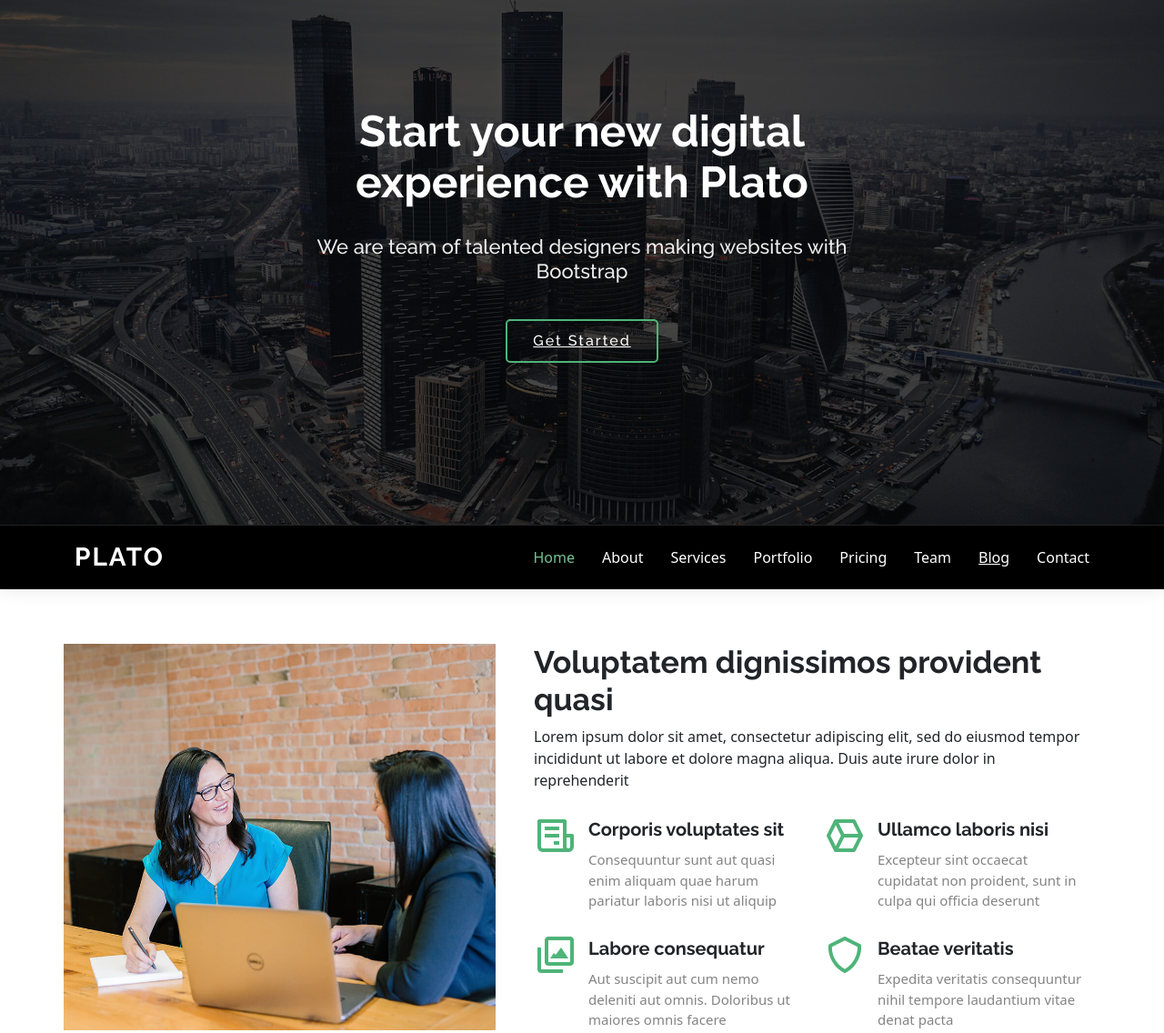
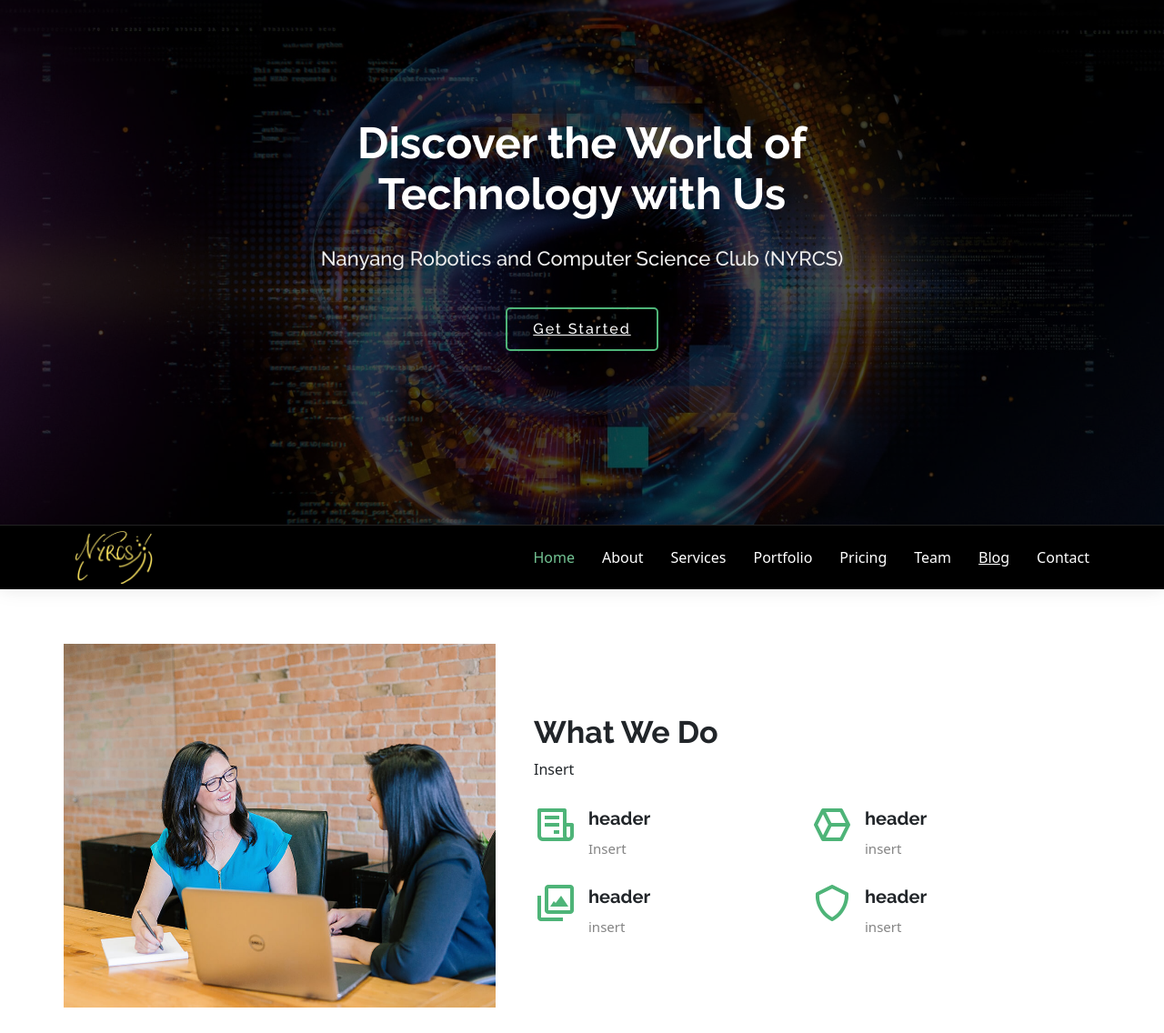
Before and after one commit to nanyangrcs/publicity, a website built with Vite: page index.html in a window 1280 px wide. Shown: the part 62-1198 px from the top of the page at 91% size. Built offline with nearby package versions, Linux system fonts and the light colour scheme.

Commit message:
workable (end of commit for nyrcs, due to rejection by exco)

```diff
--- a/assets/css/style.css
+++ b/assets/css/style.css
@@ -112,7 +112,7 @@ h6 {
 #header .logo img {
   padding: 0;
   margin: 0;
-  max-height: 40px;
+  max-height: 60px;
 }
 
 .scrolled-offset {
@@ -343,7 +343,7 @@ h6 {
 #hero {
   width: 100%;
   height: 80vh;
-  background: url("../img/hero-bg.jpg") top center;
+  background: url("../img/hero-bg.jpeg") top center;
   background-size: cover;
   position: relative;
   border-bottom: 1px solid #222;
--- a/index.html
+++ b/index.html
@@ -36,8 +36,8 @@
     <!-- ======= Hero Section ======= -->
     <section id="hero">
       <div class="hero-container" data-aos="fade-up">
-        <h1>Start your new digital experience with <span>Plato</span></h1>
-        <h2>We are team of talented designers making websites with Bootstrap</h2>
+        <h1>Discover the World of Technology with <span>Us</span></h1>
+        <h2>Nanyang Robotics and Computer Science Club (NYRCS)</h2>
         <a href="#about" class="btn-get-started scrollto">Get Started</a>
       </div>
     </section><!-- End Hero -->
@@ -47,9 +47,9 @@
       <div class="container d-flex align-items-center justify-content-between">
 
         <div class="logo">
-          <h1 class="text-light"><a href="index.html"><span>Plato</span></a></h1>
+          <h1 class="text-light"><a href="index.html"><span></span></a></h1>
           <!-- Uncomment below if you prefer to use an image logo -->
-          <!-- <a href="index.html"><img src="assets/img/logo.png" alt="" class="img-fluid"></a>-->
+          <a href="index.html"><img src="assets/img/logo.png" alt="" class="img-fluid"></a>
         </div>
 
         <nav id="navbar" class="navbar">
@@ -81,30 +81,30 @@
             <div style="background-image: url(assets/img/about.jpg)" data-aos="fade-right" class="image col-xl-5 d-flex align-items-stretch justify-content-center justify-content-lg-start"></div>
             <div class="col-xl-7 pt-4 pt-lg-0 d-flex align-items-stretch">
               <div class="content d-flex flex-column justify-content-center" data-aos="fade-left">
-                <h3>Voluptatem dignissimos provident quasi</h3>
+                <h3>What We Do</h3>
                 <p>
-                  Lorem ipsum dolor sit amet, consectetur adipiscing elit, sed do eiusmod tempor incididunt ut labore et dolore magna aliqua. Duis aute irure dolor in reprehenderit
+                  Insert
                 </p>
                 <div class="row">
                   <div class="col-md-6 icon-box" data-aos="zoom-in" data-aos-delay="100">
                     <i class="bx bx-receipt"></i>
-                    <h4>Corporis voluptates sit</h4>
-                    <p>Consequuntur sunt aut quasi enim aliquam quae harum pariatur laboris nisi ut aliquip</p>
+                    <h4>header</h4>
+                    <p>Insert</p>
                   </div>
                   <div class="col-md-6 icon-box" data-aos="zoom-in" data-aos-delay="200">
                     <i class="bx bx-cube-alt"></i>
-                    <h4>Ullamco laboris nisi</h4>
-                    <p>Excepteur sint occaecat cupidatat non proident, sunt in culpa qui officia deserunt</p>
+                    <h4>header</h4>
+                    <p>insert</p>
                   </div>
                   <div class="col-md-6 icon-box" data-aos="zoom-in" data-aos-delay="300">
                     <i class="bx bx-images"></i>
-                    <h4>Labore consequatur</h4>
-                    <p>Aut suscipit aut cum nemo deleniti aut omnis. Doloribus ut maiores omnis facere</p>
+                    <h4>header</h4>
+                    <p>insert</p>
                   </div>
                   <div class="col-md-6 icon-box" data-aos="zoom-in" data-aos-delay="400">
                     <i class="bx bx-shield"></i>
-                    <h4>Beatae veritatis</h4>
-                    <p>Expedita veritatis consequuntur nihil tempore laudantium vitae denat pacta</p>
+                    <h4>header</h4>
+                    <p>insert</p>
                   </div>
                 </div>
               </div><!-- End .content-->
@@ -784,7 +784,7 @@
           <div class="row">
 
             <div class="col-lg-3 col-md-6 footer-contact">
-              <h3>Plato</h3>
+              <h3>NYRCS</h3>
               <p>
                 A108 Adam Street <br>
                 New York, NY 535022<br>
```
Also changed, not shown: inner-page.html (+2 -2 lines), assets/img/favicon.png, assets/img/hero-bg.jpeg (added), assets/img/hero-bg.jpg (deleted), assets/img/logo.png (added).
